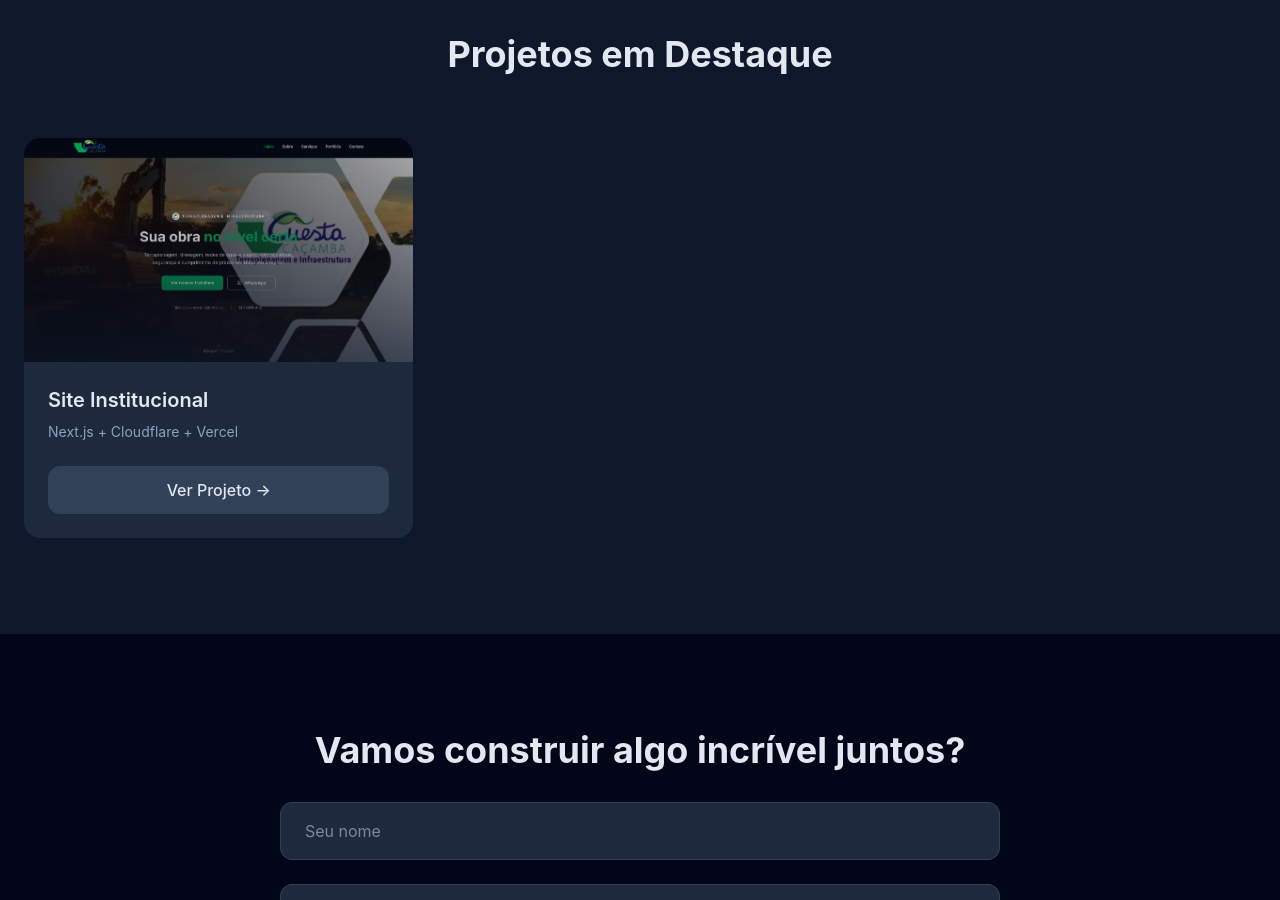
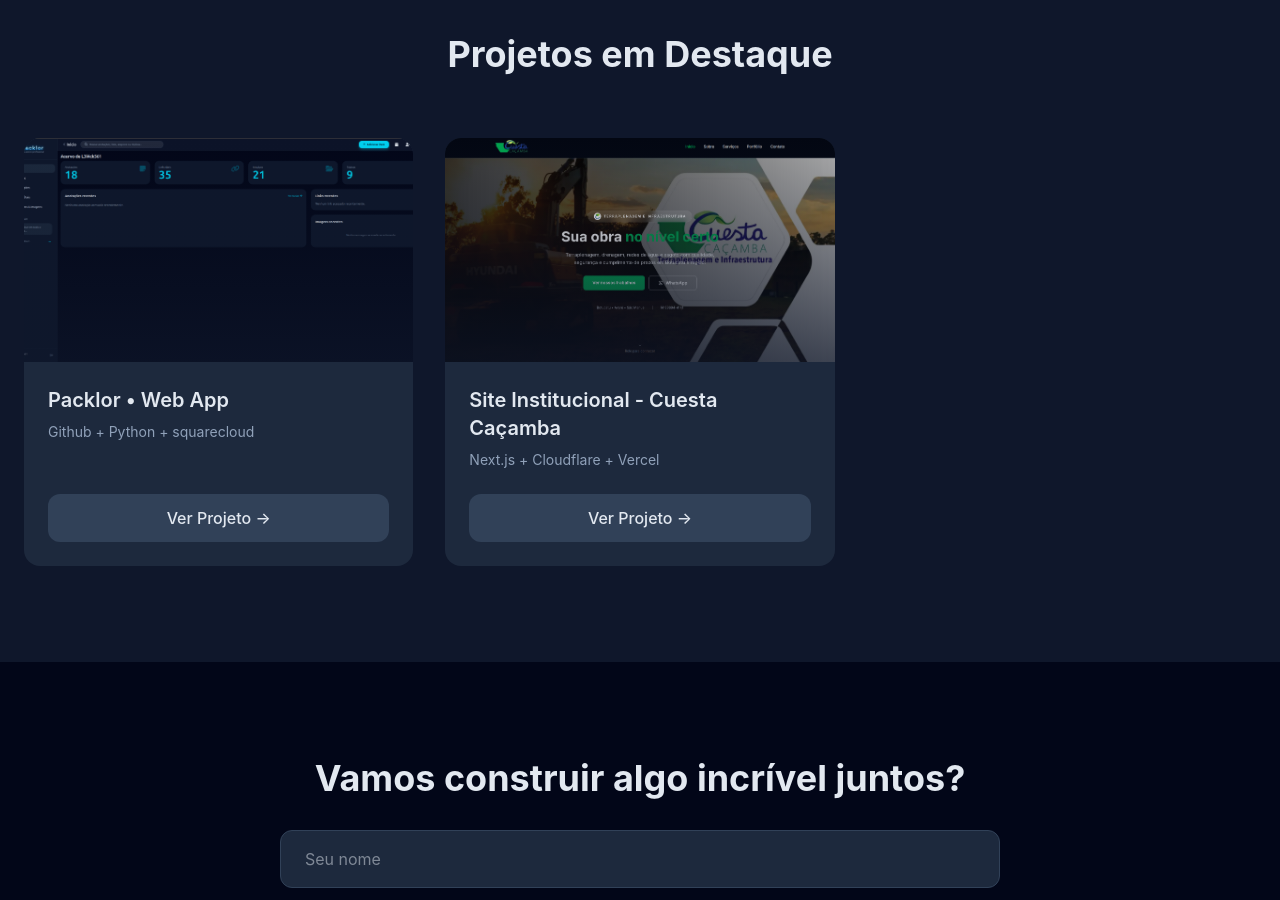
Before and after one commit to L3l4ck561/Services-Packlor, a Next.js app: page / in a window 1280 px wide. Shown: the part 1900-2800 px from the top of the page. Built offline with nearby package versions, Linux system fonts and the light colour scheme; no server answers.

Commit message:
add projeto

```diff
--- a/components/NavBar.tsx
+++ b/components/NavBar.tsx
@@ -66,9 +66,12 @@
         <>
             <nav className="fixed top-0 w-full bg-slate-950/80 backdrop-blur-md z-50 border-b border-slate-800">
                 <div className="max-w-7xl mx-auto px-6 py-4 flex justify-between items-center">
+                    <a href="https://services.packlor.com/">
                         <div className="text-2xl font-bold bg-gradient-to-r from-cyan-400 to-violet-500 bg-clip-text text-transparent">
                             Packlor
                         </div>
+                    </a>
+
 
                     <div className="hidden md:flex gap-8 text-sm font-medium">
                         {navLinks.map((link) => (
@@ -76,8 +79,7 @@
                                 key={link.href}
                                 href={`#${link.href}`}
                                 onClick={(e) => handleSmoothScroll(e, link.href)}
-                                className={`nav-link transition-colors duration-200 ${
-                                    activeSection === link.href
+                                className={`nav-link transition-colors duration-200 ${activeSection === link.href
                                         ? "text-cyan-400"
                                         : activeSection !== link.href
                                             ? " text-gray-400"
--- a/components/Portfolio.tsx
+++ b/components/Portfolio.tsx
@@ -1,6 +1,12 @@
 const projects = [
   {
-    title: "Site Institucional",
+    title: "Packlor • Web App",
+    stack: "Github + Python + squarecloud",
+    image: "/images/caderno.png",
+    link: "https://packlor.com/",
+  },
+  {
+    title: "Site Institucional - Cuesta Caçamba",
     stack: "Next.js + Cloudflare + Vercel",
     image: "/images/cuesta.png",
     link: "https://www.cuestacacamba.com.br/",
```
Also changed, not shown: public/images/caderno.png (added). Lines whose indentation alone changed are shown as unchanged.
